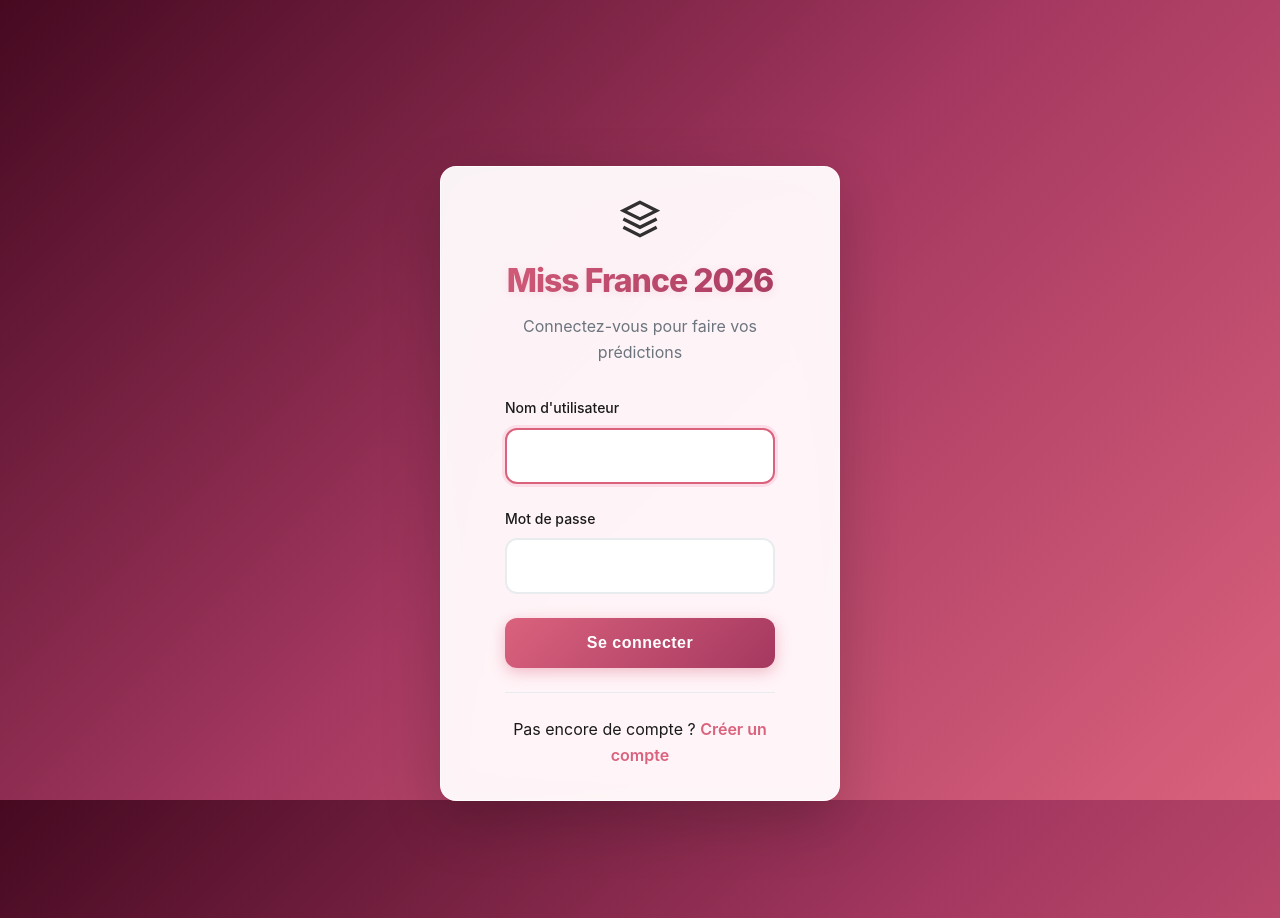
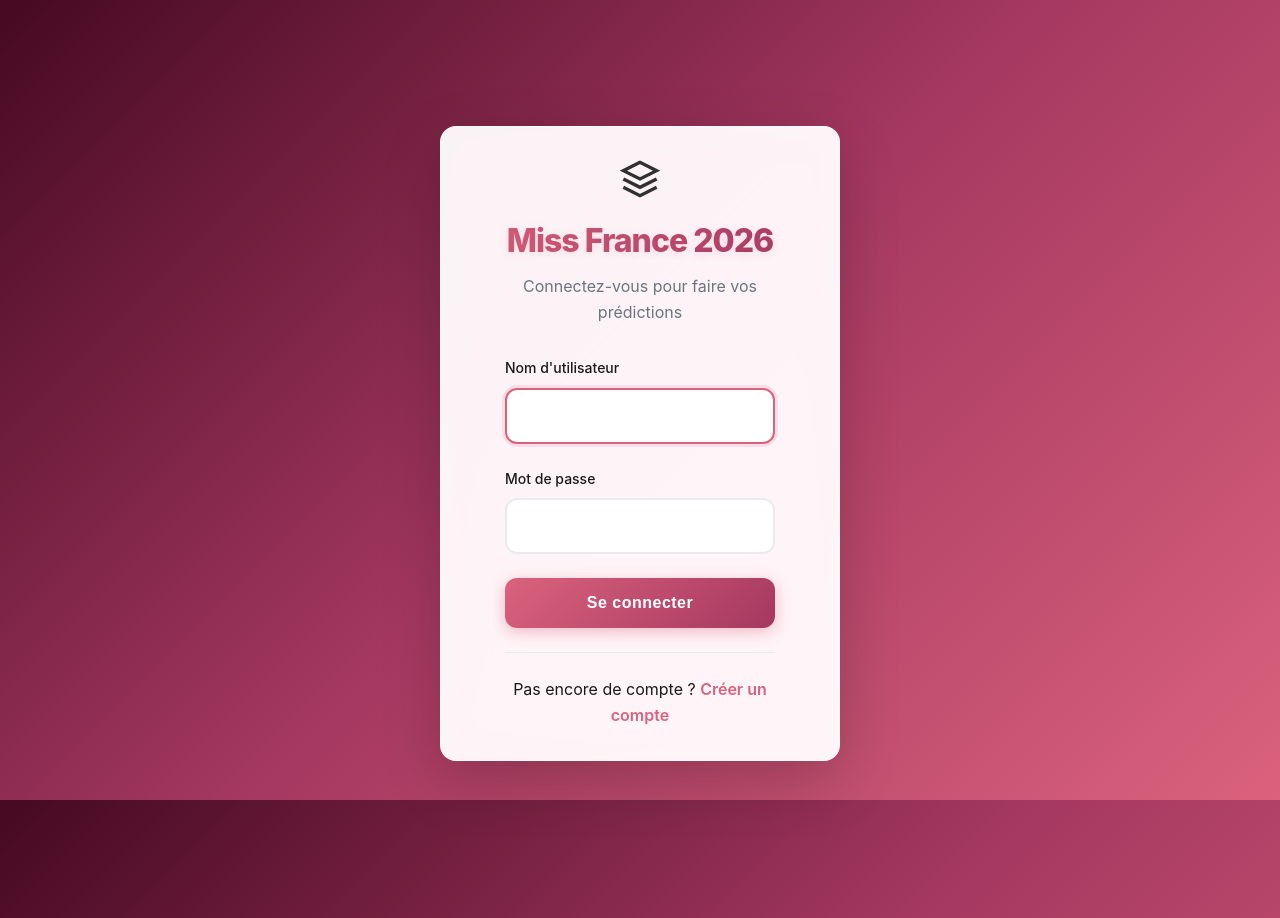
Before and after one commit to y4nnr/miss, a Flask app: page /login in a window 1280 px wide. Run offline with Flask 3, Linux system fonts and the light colour scheme.

Commit message:
Move login box even higher (5vh from top)

```diff
--- a/static/css/style.css
+++ b/static/css/style.css
@@ -1128,7 +1128,7 @@
     align-items: flex-start;
     justify-content: center;
     padding: var(--spacing-lg);
-    padding-top: 10vh;
+    padding-top: 5vh;
 }
 
 .auth-card {
```
